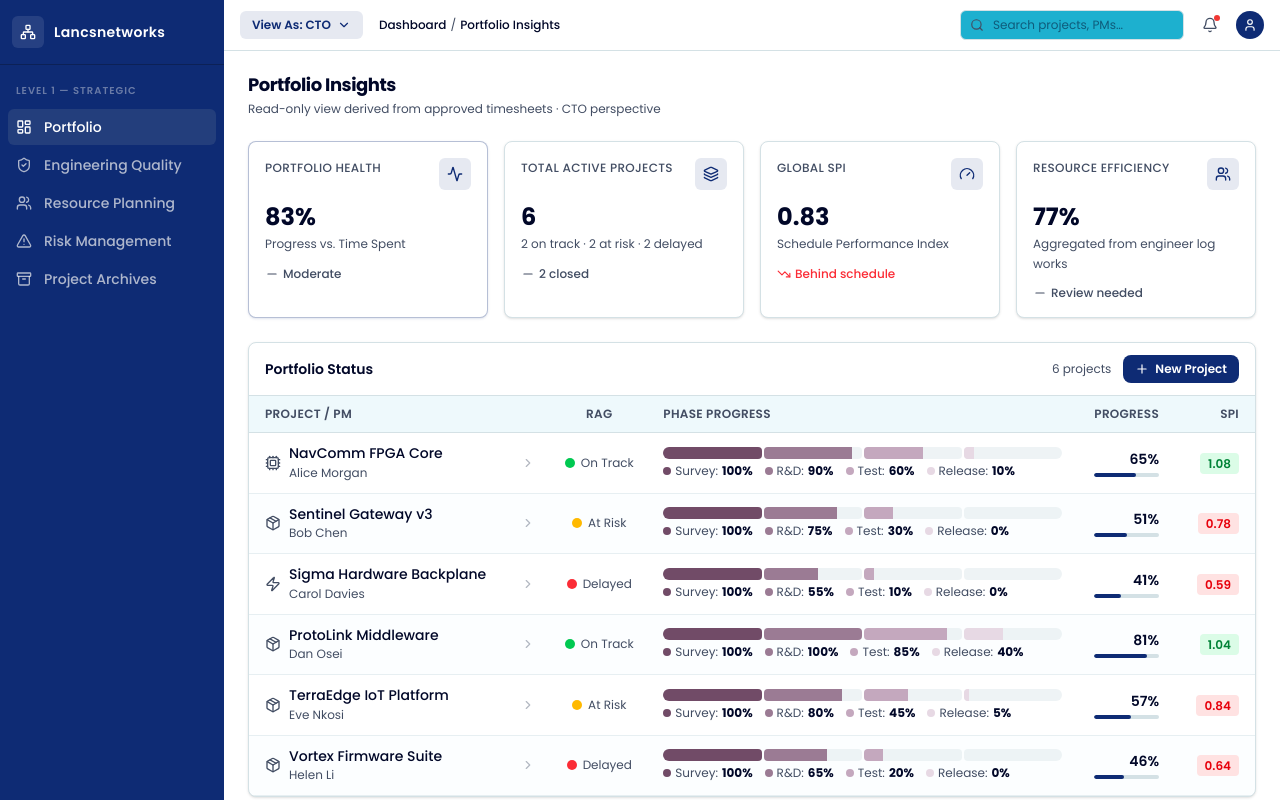
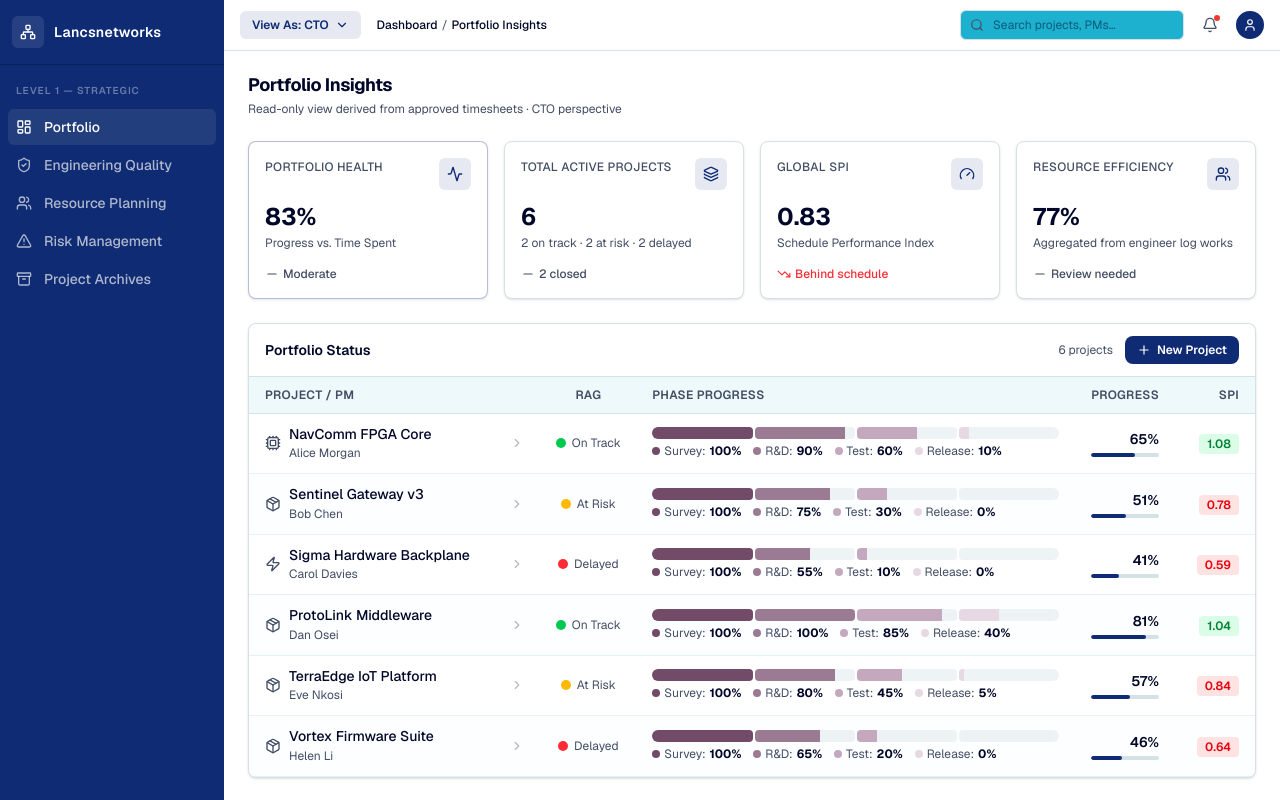
Before and after one commit to ibiann/v0-executive-dashboard, a Next.js app: page / in a window 1280 px wide. Shown: the top 800 px of the page. Built offline with nearby package versions, Linux system fonts and the light colour scheme.

Commit message:
feat: revert font changes to Geist in globals.css and layout.tsx
Restore default sans/mono fonts and keep brand color tokens.

Co-authored-by: Trung Pham <61691905+ibiann@users.noreply.github.com>

```diff
--- a/app/globals.css
+++ b/app/globals.css
@@ -121,7 +121,7 @@
 }
 
 @theme inline {
-  --font-sans: 'Poppins', 'Poppins Fallback';
+  --font-sans: 'Geist', 'Geist Fallback';
   --font-mono: 'Geist Mono', 'Geist Mono Fallback';
   --color-background: var(--background);
   --color-foreground: var(--foreground);
--- a/app/layout.tsx
+++ b/app/layout.tsx
@@ -1,13 +1,9 @@
 import type { Metadata } from 'next'
-import { Poppins, Geist_Mono } from 'next/font/google'
+import { Geist, Geist_Mono } from 'next/font/google'
 import { Analytics } from '@vercel/analytics/next'
 import './globals.css'
 
-const _poppins = Poppins({
-  subsets: ["latin"],
-  weight: ["300", "400", "500", "600", "700"],
-  variable: "--font-poppins",
-});
+const _geist = Geist({ subsets: ["latin"] });
 const _geistMono = Geist_Mono({ subsets: ["latin"] });
 
 export const metadata: Metadata = {
```
